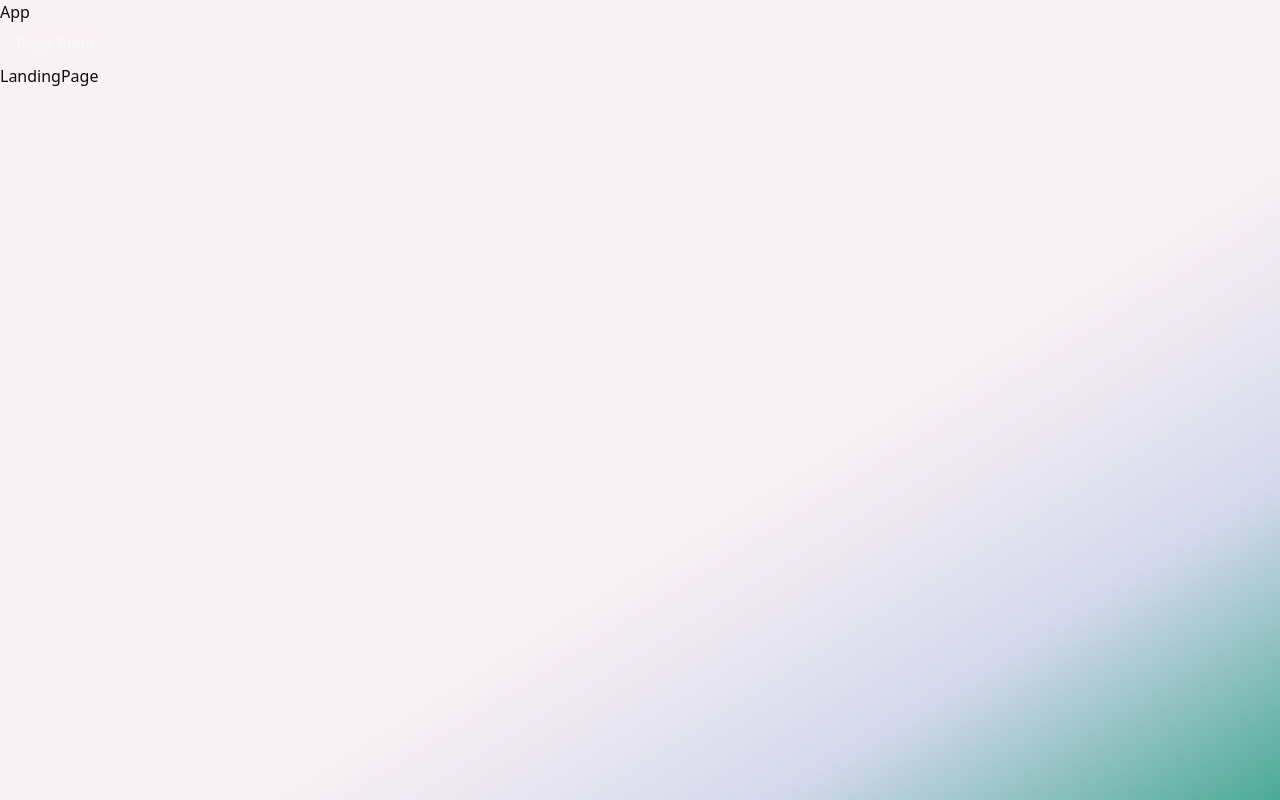
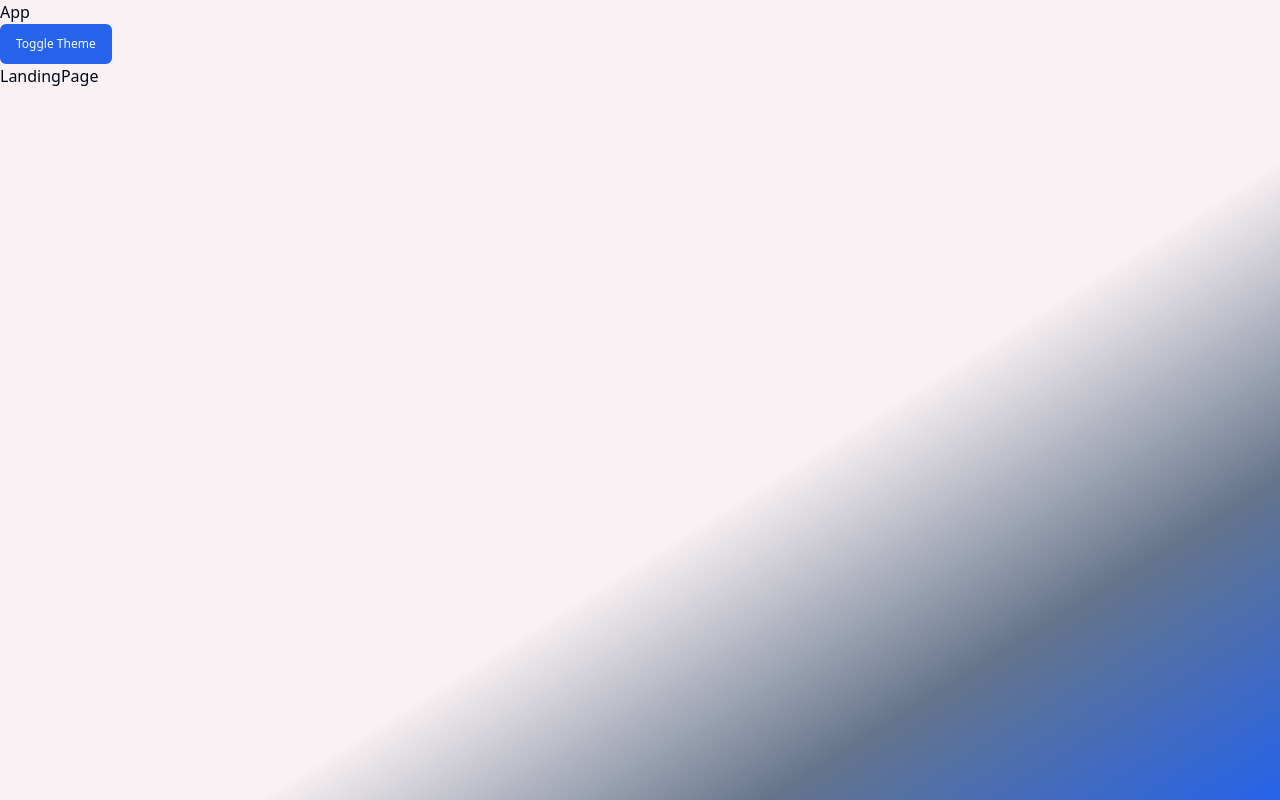
Before and after one commit to umutondersu/trivia-game, a React (Vite) app: page / in a window 1280 px wide. Built offline with nearby package versions, Linux system fonts and the light colour scheme.

Commit message:
Changed and synced the theme with shadcn

```diff
--- a/src/App.tsx
+++ b/src/App.tsx
@@ -11,9 +11,7 @@ export default function App() {
 	return (
 		<>
 			<h1>App</h1>
-			<Button onClick={toggleTheme} className="bg-background">
-				Toggle Theme
-			</Button>
+			<Button onClick={toggleTheme}>Toggle Theme</Button>
 			<Routes>
 				<Route path="/" element={<LandingPage />} />
 				<Route path="/quiz" element={<Question />} />
--- a/src/index.css
+++ b/src/index.css
@@ -2,87 +2,59 @@
 @tailwind components;
 @tailwind utilities;
 /* https://www.realtimecolors.com/?colors=f6eaec-0e0608-9fd5c9-13172b-55b4a0&fonts=Poppins-Poppins */
+
 @layer base {
 	:root {
-		/* --background: 0 0% 100%;
-		--foreground: 222.2 84% 4.9%; */
-
+		--background: 345 40% 96%;
+		--foreground: 222.2 84% 4.9%;
 		--card: 0 0% 100%;
 		--card-foreground: 222.2 84% 4.9%;
-
 		--popover: 0 0% 100%;
 		--popover-foreground: 222.2 84% 4.9%;
-
-		/* --primary: 222.2 47.4% 11.2%; */
+		--primary: 221.2 83.2% 53.3%;
 		--primary-foreground: 210 40% 98%;
-
-		/* --secondary: 210 40% 96.1%; */
+		--secondary: 210 40% 96.1%;
 		--secondary-foreground: 222.2 47.4% 11.2%;
-
 		--muted: 210 40% 96.1%;
 		--muted-foreground: 215.4 16.3% 46.9%;
-
-		/* --accent: 210 40% 96.1%; */
+		--accent: 210 40% 96.1%;
 		--accent-foreground: 222.2 47.4% 11.2%;
-
 		--destructive: 0 84.2% 60.2%;
 		--destructive-foreground: 210 40% 98%;
-
 		--border: 214.3 31.8% 91.4%;
 		--input: 214.3 31.8% 91.4%;
-		--ring: 222.2 84% 4.9%;
-
+		--ring: 221.2 83.2% 53.3%;
 		--radius: 0.5rem;
 
-		--foreground: 350 40% 6%;
-		--background: 345 40% 96%;
-		--primary: 167 39% 27%;
-		--secondary: 230 39% 88%;
-		--accent: 167 39% 48%;
-
-		--background-body: 345 40% 96%;
-		--secondary-body: 230 39% 88%;
-		--accent-body: 167 39% 48%;
+		--background-body: var(--background);
+		--secondary-body: var(--muted-foreground);
+		--accent-body: var(--primary);
 	}
 
 	.dark {
-		/* --background: 222.2 84% 4.9%;
-		--foreground: 210 40% 98%; */
-
+		--background: 222.2 84% 4.9%;
+		--foreground: 210 40% 98%;
 		--card: 222.2 84% 4.9%;
 		--card-foreground: 210 40% 98%;
-
 		--popover: 222.2 84% 4.9%;
 		--popover-foreground: 210 40% 98%;
-
-		/* --primary: 210 40% 98%; */
+		--primary: 217.2 91.2% 59.8%;
 		--primary-foreground: 222.2 47.4% 11.2%;
-
-		/* --secondary: 217.2 32.6% 17.5%; */
+		--secondary: 217.2 32.6% 17.5%;
 		--secondary-foreground: 210 40% 98%;
-
 		--muted: 217.2 32.6% 17.5%;
 		--muted-foreground: 215 20.2% 65.1%;
-
-		/* --accent: 217.2 32.6% 17.5%; */
+		--accent: 217.2 32.6% 17.5%;
 		--accent-foreground: 210 40% 98%;
-
 		--destructive: 0 62.8% 30.6%;
 		--destructive-foreground: 210 40% 98%;
-
 		--border: 217.2 32.6% 17.5%;
 		--input: 217.2 32.6% 17.5%;
-		--ring: 212.7 26.8% 83.9%;
+		--ring: 224.3 76.3% 48%;
 
-		--foreground: 350 40% 94%;
-		--background: 345 40% 4%;
-		--primary: 167 39% 73%;
-		--secondary: 230 39% 12%;
-		--accent: 167 39% 52%;
-
-		--background-body: 345 40% 4%;
-		--secondary-body: 345 40% 4%;
-		--accent-body: 345 40% 4%;
+		--background-body: var(--background);
+		--secondary-body: var(--background);
+		--accent-body: var(--background);
 	}
 }
 
```
